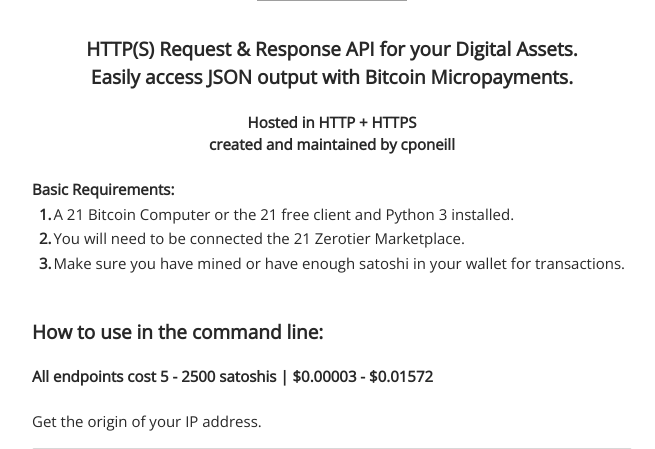
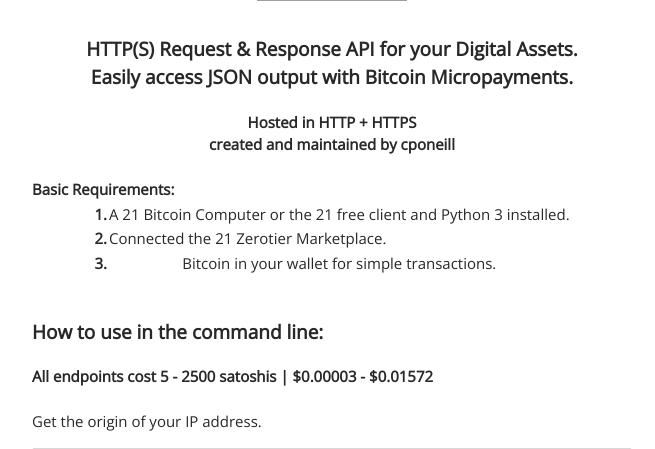
Before and after one commit to Blockshare/request402-django-framework, a Django app: page / in a window 1280 px wide. Shown: the part 302-751 px from the top of the page, without its empty margins (308-963 px from the left). Run offline with Django 3.2, Linux system fonts and the light colour scheme; lists and menus that the app fills with data are empty; grey boxes are pictures that could not be loaded.

Commit message:
updating copy on index.html

```diff
--- a/get_request/templates/index.html
+++ b/get_request/templates/index.html
@@ -139,11 +139,11 @@
             </tr>
             <tr>
               <th><b>2.  </b></th>
-              <th align="left">You will need to be connected the 21 Zerotier Marketplace.</th>
+              <th align="left">Connected the 21 Zerotier Marketplace.</th>
             </tr>
             <tr>
               <th><b>3.  </b></th>
-              <th align"left">Make sure you have mined or have enough satoshi in your wallet for transactions.</th>
+              <th align"left">Bitcoin in your wallet for simple transactions.</th>
             </tr>
           </table><br />
          </center>
```
